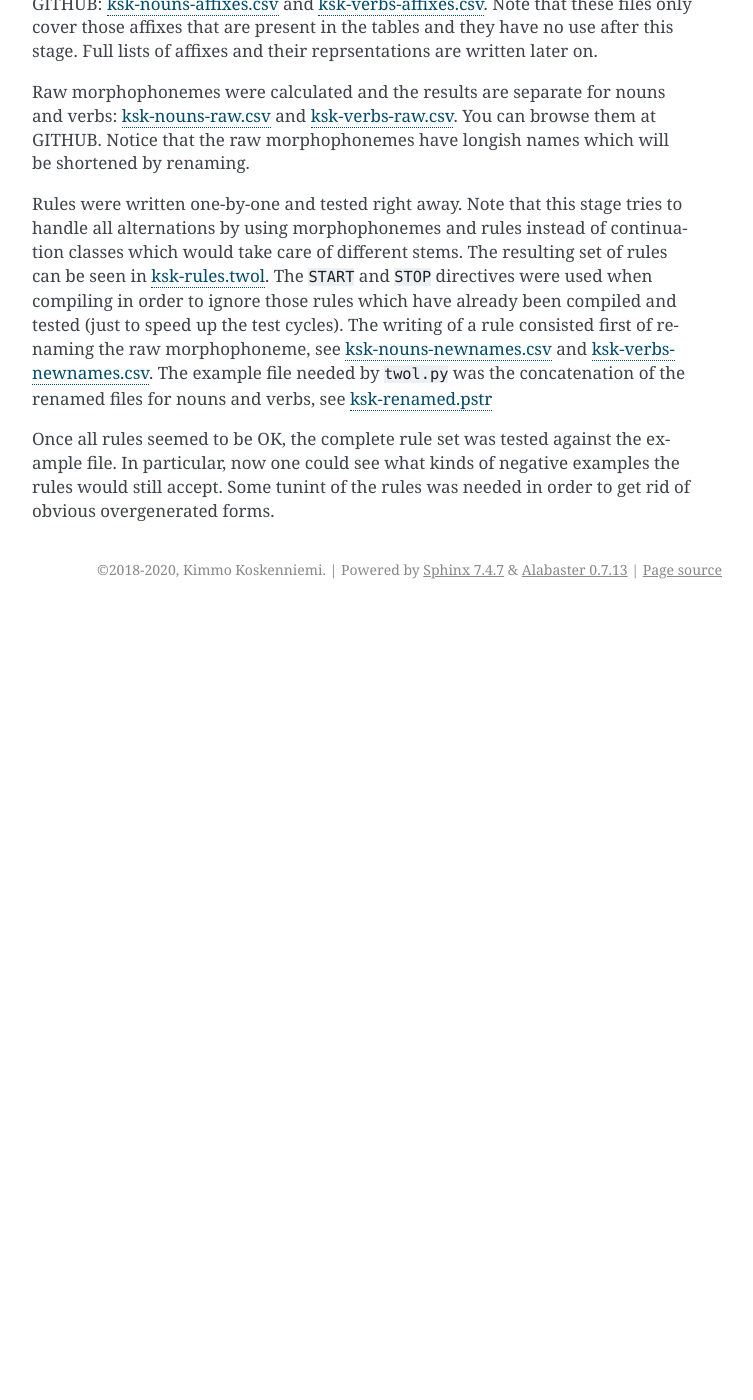
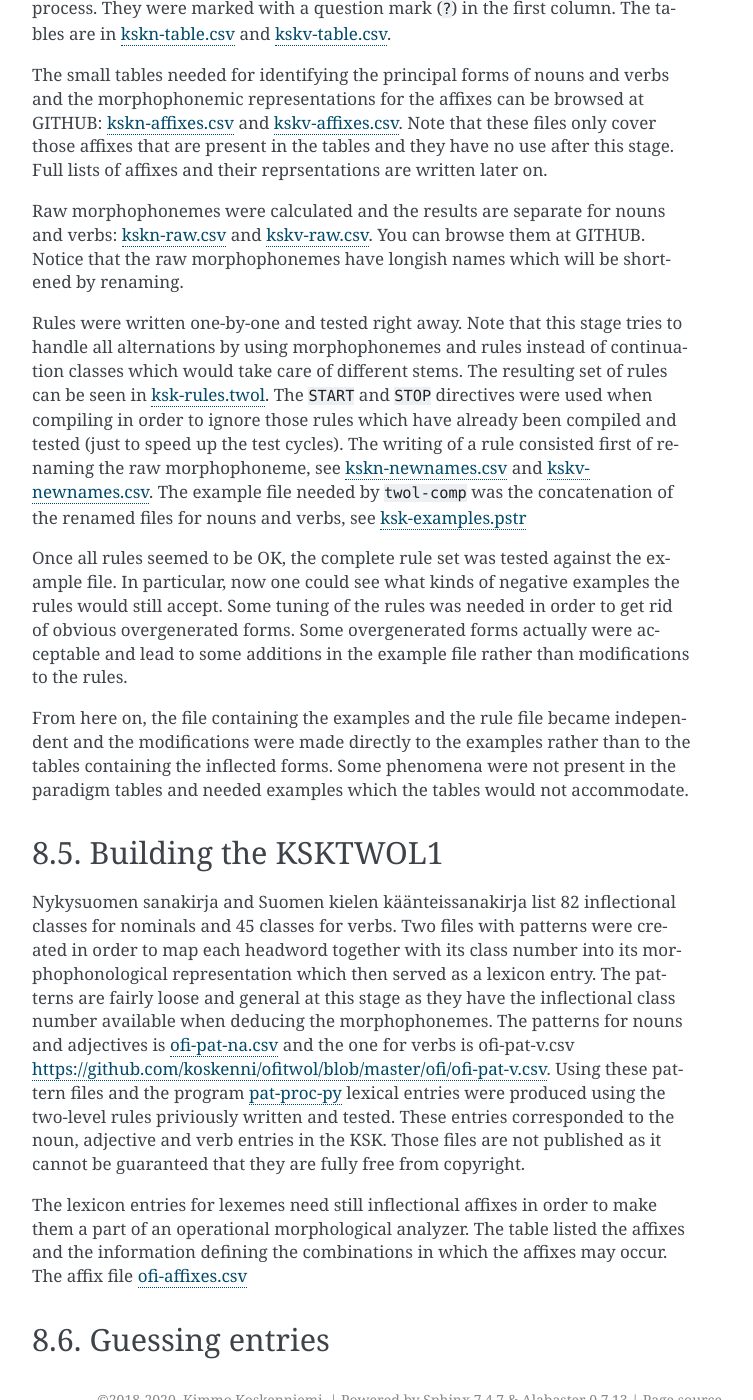
Before and after one commit to koskenni/twol, a Sphinx documentation site: the page built from docs/ofitwol.rst, in a window 1280 px wide and 1400 px high, scrolled down 3466 px. Shown: the whole window, without its empty margins (388-1141 px from the left). Built offline with Sphinx 7.4.7, drawn with Linux system fonts in a browser that asks for light colours; before the commit the page ends 4075 px from its top, so only the background shows below that; some of the changed text lies outside the part shown.

Commit message:
small changes

```diff
--- a/docs/ofitwol.rst
+++ b/docs/ofitwol.rst
@@ -43,6 +43,8 @@ Existing language resources
 
 5. An initial version of nominal and verbal affixes as a CSV table which can be used for producing LEXC lexicons for affixes of Finnish.
 
+6. Extensive list of word forms (KLK) from low quality OCR of huge amounts of Finnish texts from the 19th and 20th centuries.  (National Library of Finland (Kansalliskirjasto) (2014).  The Finnish N-grams 1820-2000 of the Newspaper and Periodical Corpus of the National Library of Finland [text corpus]. Kielipankki.  Retrieved from http://urn.fi/urn:nbn:fi:lb-2014073038)
+
 
 Overview of the stages
 ======================
@@ -65,13 +67,28 @@ Overview of the stages
 Alignment, morphophonemes and rules
 ===================================
 
-The tables for example words and their inflectional forms were taken from the Reverse Dictionary of Modern Standard Finnish [KSK]_.  The parenthetical forms were reproduced with their parentheses.  The parentheses were ignored in the processing, so less common forms became equally acceptable as the recommended forms in agreement of the goals of OFITWOL.  Some additional inflectional forms were included (and enclosed in square brackets ``[...]``) according the judgement of the author.  A few inflectional classes were considered to include suppletive segments rather than just phonemic alternations, such as nouns like ``askel`` and ``askele`` or ``korkea`` and ``korkee``, and verb forms like ``haravoin`` and ``haravoitsen``.  Such classes were simplified by splitting them into two subclasses anticipating the representation of such lexemes with two entries in the final lexicon.  Entries for pronouns, adjectives and conjunctions were not included in the process.  They were marked with a question mark (``?``) in the first column.  The tables are in `ksk-nouns-table.csv <https://raw.githubusercontent.com/koskenni/pytwolc/master/parad/ksk-nouns-table.csv>`_ and `ksk-verbs-table.csv <https://github.com/koskenni/pytwolc/raw/master/parad/ksk-verbs-table.csv>`_.
+The tables for example words and their inflectional forms were taken from the Reverse Dictionary of Modern Standard Finnish [KSK]_.  The parenthetical forms were reproduced with their parentheses.  The parentheses were ignored in the processing, so less common forms became equally acceptable as the recommended forms in agreement of the goals of OFITWOL.  Some additional inflectional forms were included (and enclosed in square brackets ``[...]``) according the judgement of the author.  A few inflectional classes were considered to include suppletive segments rather than just phonemic alternations, such as nouns like ``askel`` and ``askele`` or ``korkea`` and ``korkee``, and verb forms like ``haravoin`` and ``haravoitsen``.  Such classes were simplified by splitting them into two subclasses anticipating the representation of such lexemes with two entries in the final lexicon.  Entries for pronouns, adjectives and conjunctions were not included in the process.  They were marked with a question mark (``?``) in the first column.  The tables are in `kskn-table.csv <https://github.com/koskenni/twol/blob/master/test/align/kskn-table.csv>`_ and `kskv-table.csv <https://github.com/koskenni/twol/blob/master/test/align/kskv-table.csv>`_.
 
-The small tables needed for identifying the principal forms of nouns and verbs and the morphophonemic representations for the affixes can be browsed at GITHUB: `ksk-nouns-affixes.csv <https://github.com/koskenni/pytwolc/blob/master/parad/ksk-nouns-affixes.csv>`_ and `ksk-verbs-affixes.csv <https://github.com/koskenni/pytwolc/blob/master/parad/ksk-verbs-affixes.csv>`_.  Note that these files only cover those affixes that are present in the tables and they have no use after this stage.  Full lists of affixes and their reprsentations are written later on.
+The small tables needed for identifying the principal forms of nouns and verbs and the morphophonemic representations for the affixes can be browsed at GITHUB: `kskn-affixes.csv <https://github.com/koskenni/twol/blob/master/test/align/kskn-affixes.csv>`_ and `kskv-affixes.csv <https://github.com/koskenni/twol/blob/master/test/align/kskv-affixes.csv>`_.  Note that these files only cover those affixes that are present in the tables and they have no use after this stage.  Full lists of affixes and their reprsentations are written later on.
 
-Raw morphophonemes were calculated and the results are separate for nouns and verbs: `ksk-nouns-raw.csv <https://github.com/koskenni/pytwolc/blob/master/parad/ksk-nouns-raw.csv>`_ and `ksk-verbs-raw.csv <https://github.com/koskenni/pytwolc/blob/master/parad/ksk-verbs-raw.csv>`_.  You can browse them at GITHUB.  Notice that the raw morphophonemes have longish names which will be shortened by renaming.
+Raw morphophonemes were calculated and the results are separate for nouns and verbs: `kskn-raw.csv <https://github.com/koskenni/twol/blob/master/test/align/kskn-raw-orig.csv>`_ and `kskv-raw.csv <https://github.com/koskenni/twol/blob/master/test/align/kskv-raw-orig.csv>`_.  You can browse them at GITHUB.  Notice that the raw morphophonemes have longish names which will be shortened by renaming.
 
-Rules were written one-by-one and tested right away.  Note that this stage tries to handle all alternations by using morphophonemes and rules instead of continuation classes which would take care of different stems.  The resulting set of rules can be seen in `ksk-rules.twol <https://raw.githubusercontent.com/koskenni/pytwolc/master/parad/ksk-rules.twol>`_.
-The ``START`` and ``STOP`` directives were used when compiling in order to ignore those rules which have already been compiled and tested (just to speed up the test cycles).  The writing of a rule consisted first of renaming the raw morphophoneme, see `ksk-nouns-newnames.csv <https://github.com/koskenni/pytwolc/blob/master/parad/ksk-nouns-newnames.csv>`_ and `ksk-verbs-newnames.csv <https://github.com/koskenni/pytwolc/blob/master/parad/ksk-verbs-newnames.csv>`_.  The example file needed by ``twol.py`` was the concatenation of the renamed files for nouns and verbs, see `ksk-renamed.pstr  <https://github.com/koskenni/pytwolc/blob/master/parad/ksk-renamed.pstr>`_
+Rules were written one-by-one and tested right away.  Note that this stage tries to handle all alternations by using morphophonemes and rules instead of continuation classes which would take care of different stems.  The resulting set of rules can be seen in `ksk-rules.twol <https://raw.githubusercontent.com/koskenni/twol/master/test/align/ksk-rules.twol>`_.
+The ``START`` and ``STOP`` directives were used when compiling in order to ignore those rules which have already been compiled and tested (just to speed up the test cycles).  The writing of a rule consisted first of renaming the raw morphophoneme, see `kskn-newnames.csv <https://github.com/koskenni/twol/blob/master/test/align/kskn-newnames.csv>`_ and `kskv-newnames.csv <https://github.com/koskenni/pytwolc/blob/master/test/align/kskv-newnames.csv>`_.  The example file needed by ``twol-comp`` was the concatenation of the renamed files for nouns and verbs, see `ksk-examples.pstr  <https://github.com/koskenni/twol/blob/master/test/align/ksk-examples.pstr>`_
 
-Once all rules seemed to be OK, the complete rule set was tested against the example file.  In particular, now one could see what kinds of negative examples the rules would still accept.  Some tunint of the rules was needed in order to get rid of obvious overgenerated forms.
+Once all rules seemed to be OK, the complete rule set was tested against the example file.  In particular, now one could see what kinds of negative examples the rules would still accept.  Some tuning of the rules was needed in order to get rid of obvious overgenerated forms.  Some overgenerated forms actually were acceptable and lead to some additions in the example file rather than modifications to the rules.
+
+From here on, the file containing the examples and the rule file became independent and the modifications were made directly to the examples rather than to the tables containing the inflected forms.  Some phenomena were not present in the paradigm tables and needed examples which the tables would not accommodate.
+
+
+Building the KSKTWOL1
+=====================
+
+Nykysuomen sanakirja and Suomen kielen käänteissanakirja list 82 inflectional classes for nominals and 45 classes for verbs.  Two files with patterns were created in order to map each headword together with its class number into its morphophonological representation which then served as a lexicon entry.  The patterns are fairly loose and general at this stage as they have the inflectional class number available when deducing the morphophonemes.  The patterns for nouns and adjectives is `ofi-pat-na.csv <https://github.com/koskenni/ofitwol/blob/master/ofi/ofi-pat-na.csv>`_ and the one for verbs is ofi-pat-v.csv `<https://github.com/koskenni/ofitwol/blob/master/ofi/ofi-pat-v.csv>`_.
+Using these pattern files and the program `pat-proc-py <https://github.com/koskenni/ofitwol/blob/master/ofi/pat-proc.py>`_ lexical entries were produced using the two-level rules priviously written and tested.  These entries corresponded to the noun, adjective and verb entries in the KSK.  Those files are not published as it cannot be guaranteed that they are fully free from copyright.
+
+The lexicon entries for lexemes need still inflectional affixes in order to make them a part of an operational morphological analyzer.  The table listed the affixes and the information defining  the combinations in which the affixes may occur.  The affix file `ofi-affixes.csv <https://github.com/koskenni/ofitwol/blob/master/ofi/ofi-affixes.csv>`_
+
+
+Guessing entries
+================
```
Also changed, not shown: other parts of docs/ofitwol.rst (+1 -1 lines), docs/alignment.rst (+6 -21 lines), 1 other file.
